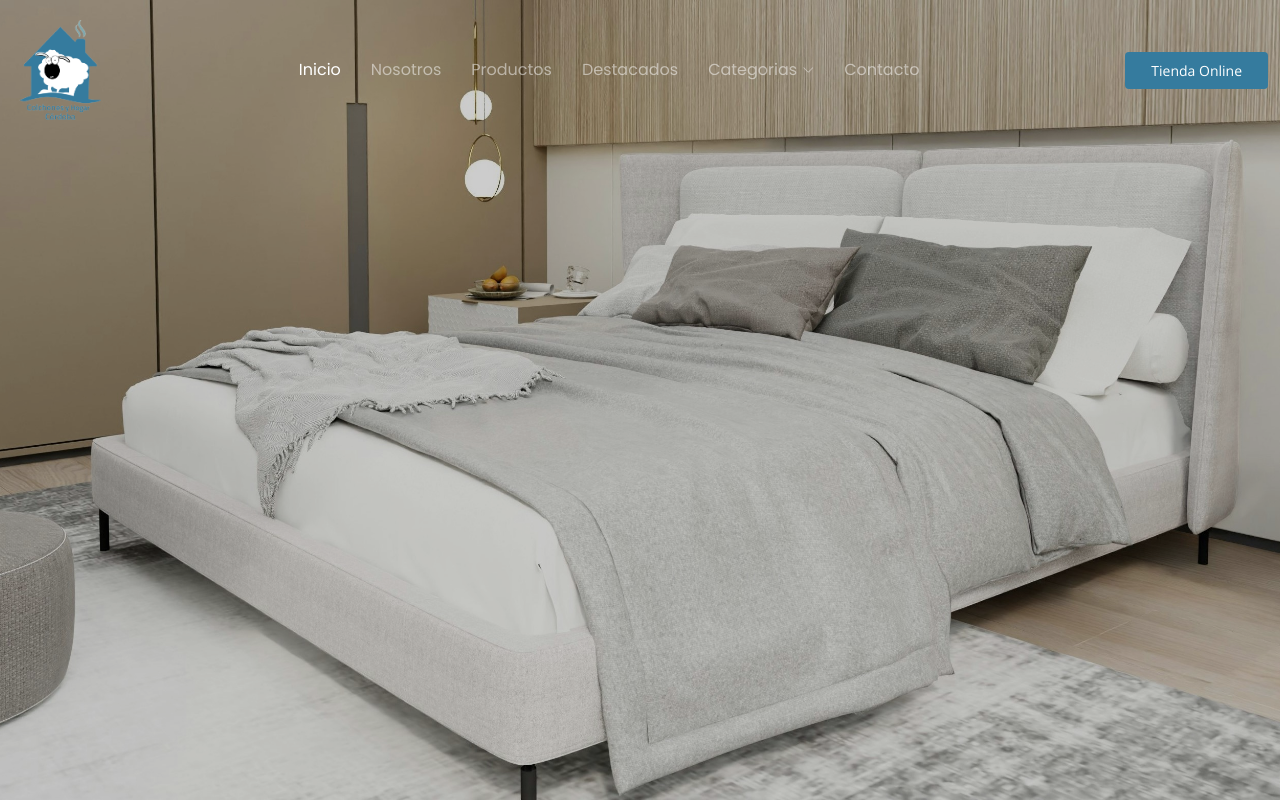
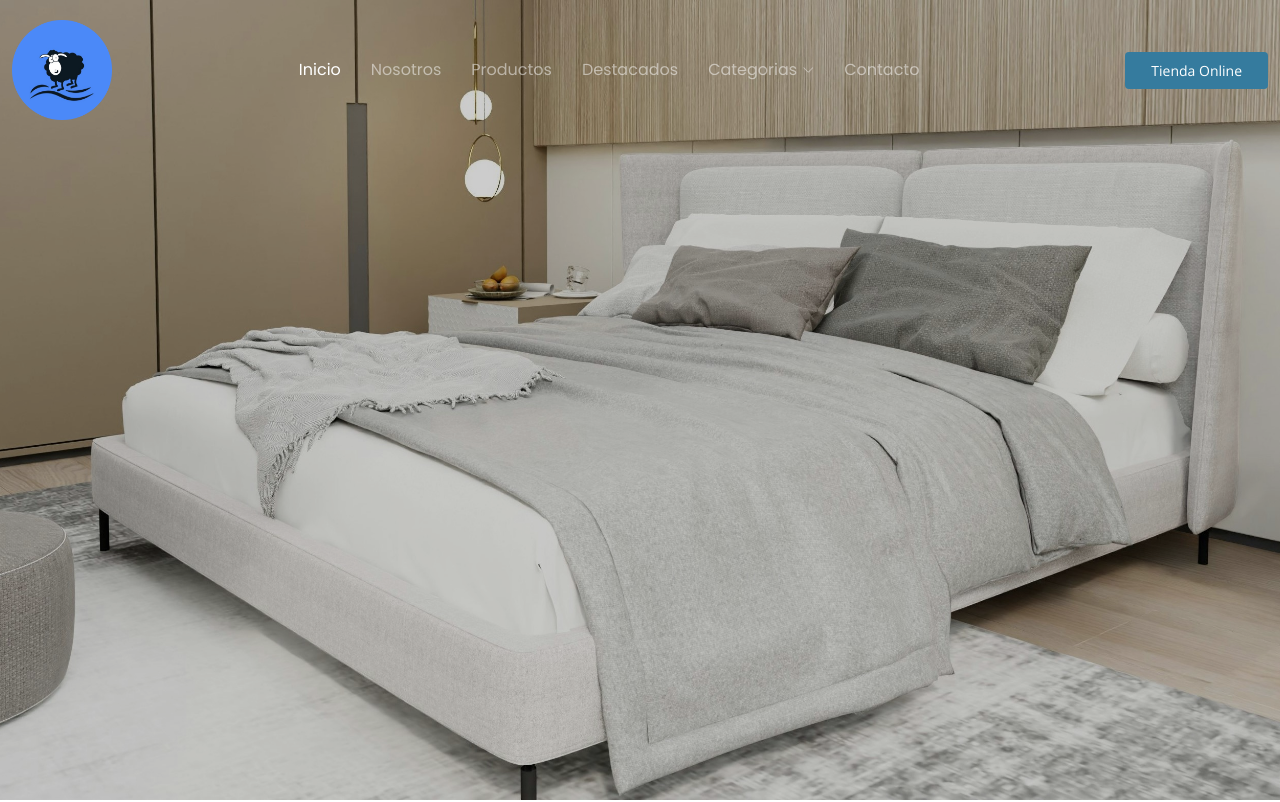
Before and after one commit to samuelchavero/colchonesyhogarcordoba.github.io, a plain HTML site: page index.html in a window 1280 px wide. Shown: the top 802 px of the page. Drawn offline with nearby package versions, Linux system fonts and the light colour scheme.

Commit message:
Update index.html

```diff
--- a/index.html
+++ b/index.html
@@ -9,7 +9,7 @@
   <meta content="" name="keywords">
 
   <!-- Favicons -->
-  <link href="assets/img/favi.png" rel="icon">
+  <link href="assets/img/logosi.png" rel="icon">
   <link href="assets/img/apple-touch-icon.png" rel="apple-touch-icon">
 
   <!-- Fonts -->
@@ -41,7 +41,7 @@
   <header id="header" class="header d-flex align-items-center fixed-top">
 
     <div class="container-fluid position-relative d-flex align-items-center justify-content-between">
-      <img src="assets/img/Logo.png" height="100px" width="100px">
+      <img src="assets/img/Logosi.png" height="100px" width="100px">
       <a href="index.html" class="logo d-flex align-items-center me-auto me-xl-0">
         <!-- Uncomment the line below if you also wish to use an image logo -->
         <!-- <img src="assets/img/logo.png" alt=""> -->
```
